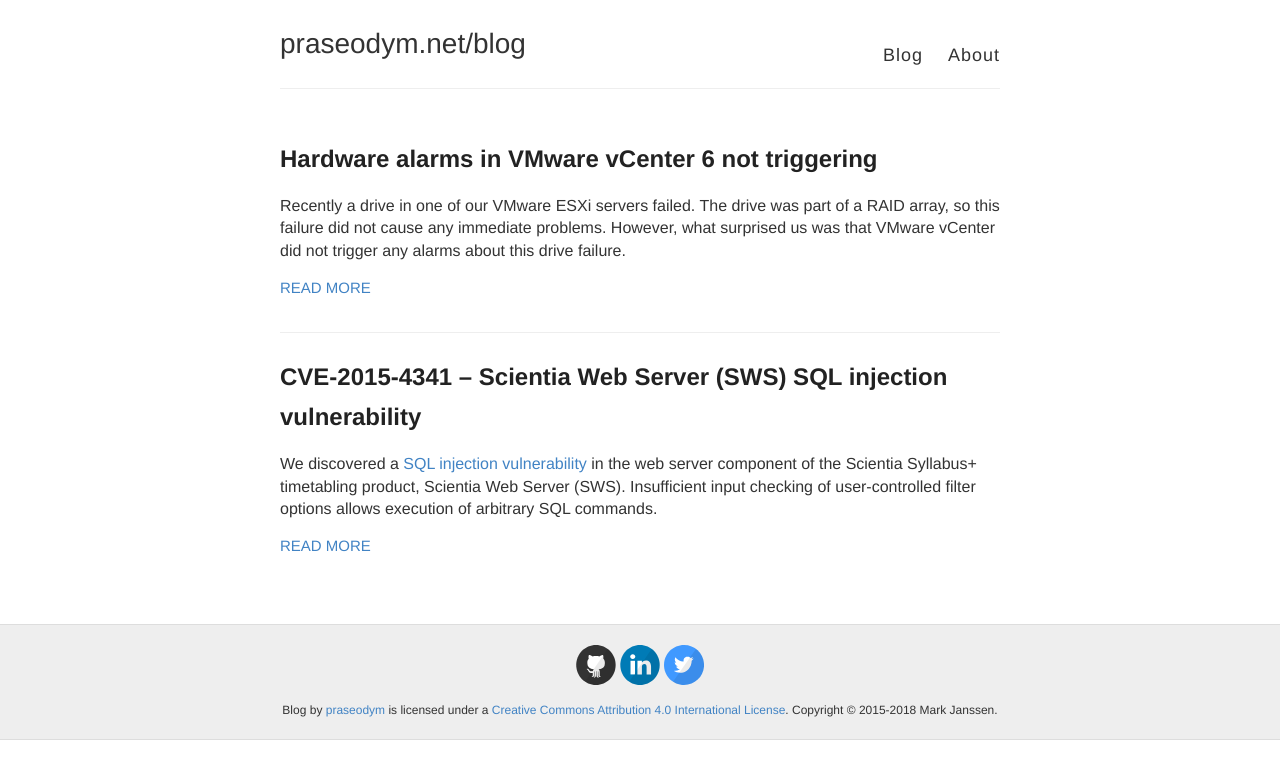
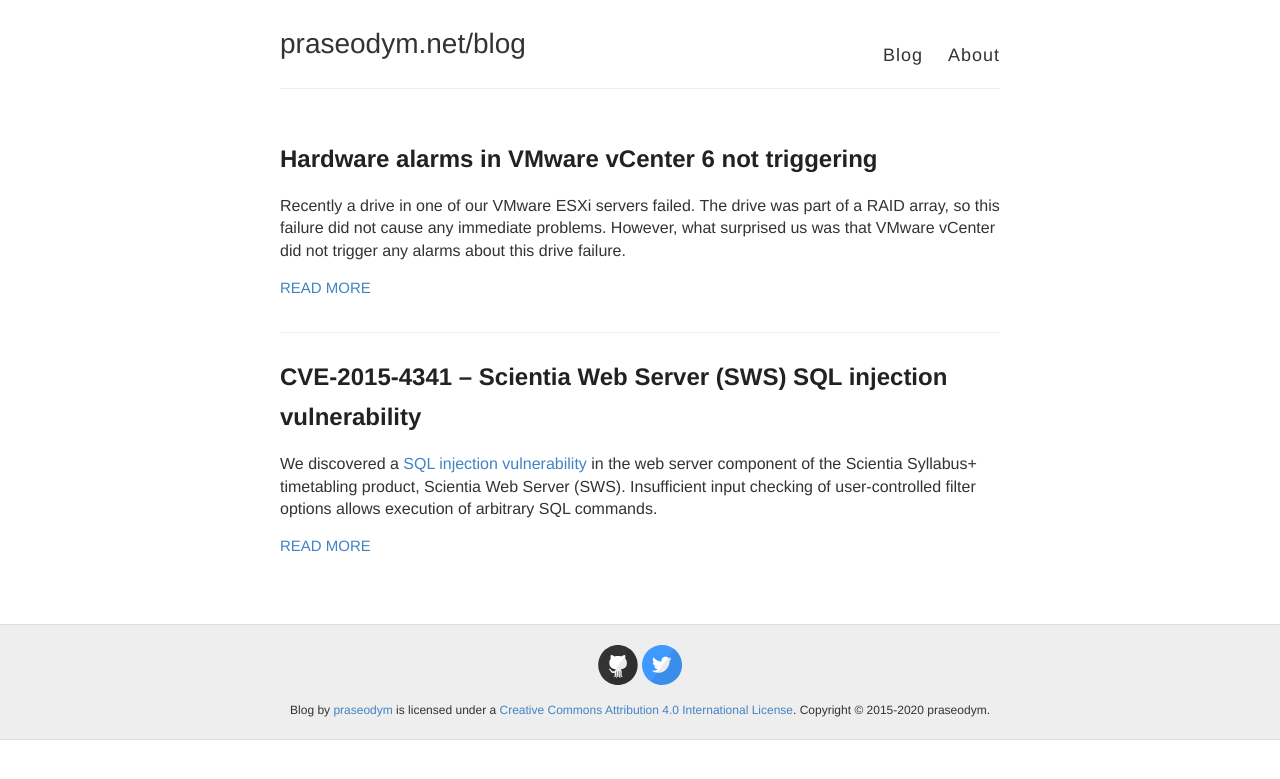
Before and after one commit to praseodym/blog, a Jekyll site: the page built from index.html, in a window 1280 px wide. Shown: the top 779 px of the page. Built offline with Jekyll 4.4.1, drawn with Linux system fonts in a browser that asks for light colours; part of the change alters nothing that is shown.

```diff
--- a/_config.yml
+++ b/_config.yml
@@ -20,7 +20,7 @@ footer-links:
   flickr:
   github: praseodym
   instagram:
-  linkedin: mark54
+  linkedin:
   pinterest:
   rss: # just type anything here for a working RSS icon
   twitter: praseodym
@@ -38,7 +38,7 @@ google_analytics:
 
 # Your website URL (e.g. http://barryclark.github.io or http://www.barryclark.co)
 # Used for Sitemap.xml and your RSS feed
-url: http://www.praseodym.net
+url: https://www.praseodym.net
 
 # If you're hosting your site at a Project repository on GitHub pages
 # (http://yourusername.github.io/repository-name)
--- a/_layouts/default.html
+++ b/_layouts/default.html
@@ -42,7 +42,7 @@
 
           <small>
             <span xmlns:dct="http://purl.org/dc/terms/" property="dct:title">Blog</span> by <a xmlns:cc="http://creativecommons.org/ns#" href="http://praseodym.net/blog" property="cc:attributionName" rel="cc:attributionURL">praseodym</a> is licensed under a <a rel="license" href="http://creativecommons.org/licenses/by/4.0/">Creative Commons Attribution 4.0 International License</a>.
-            Copyright &copy; 2015-2018 Mark Janssen.
+            Copyright &copy; 2015-2020 praseodym.
           </small>
         </footer>
       </div>
```
Also changed, not shown: 1 other file.
